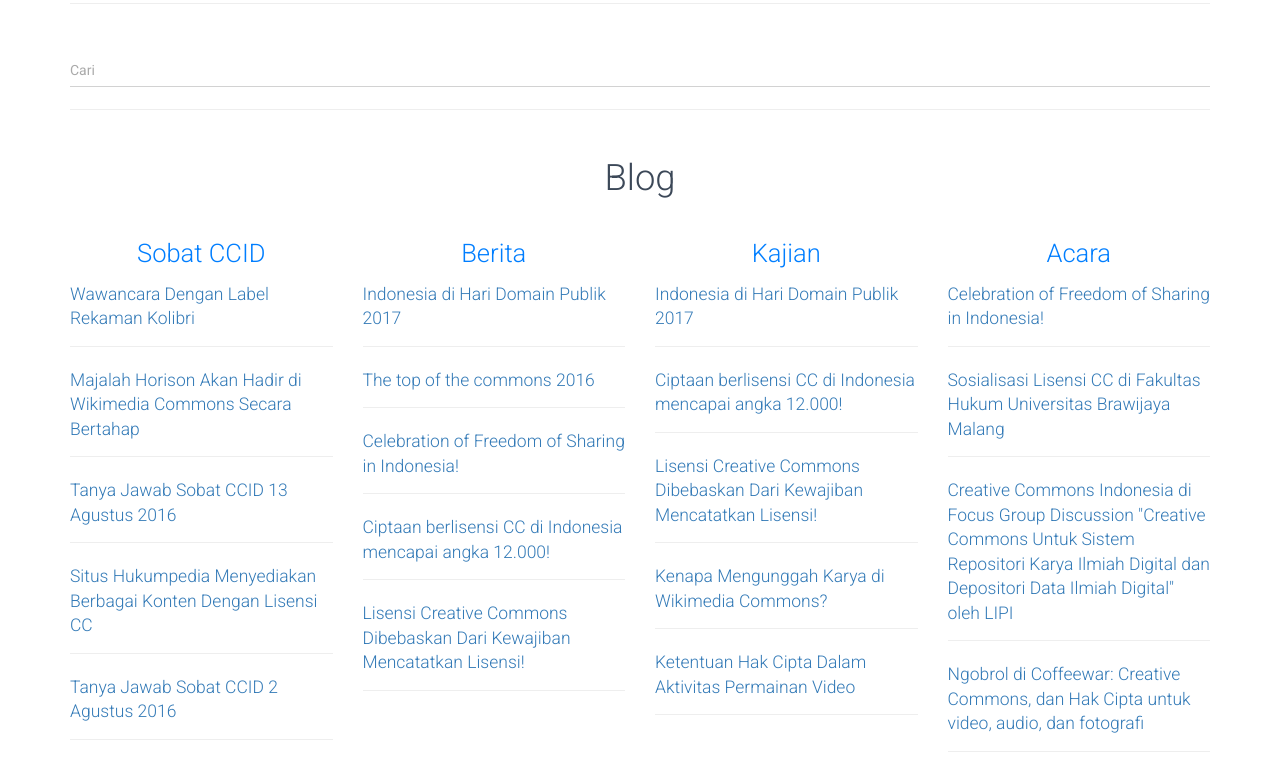
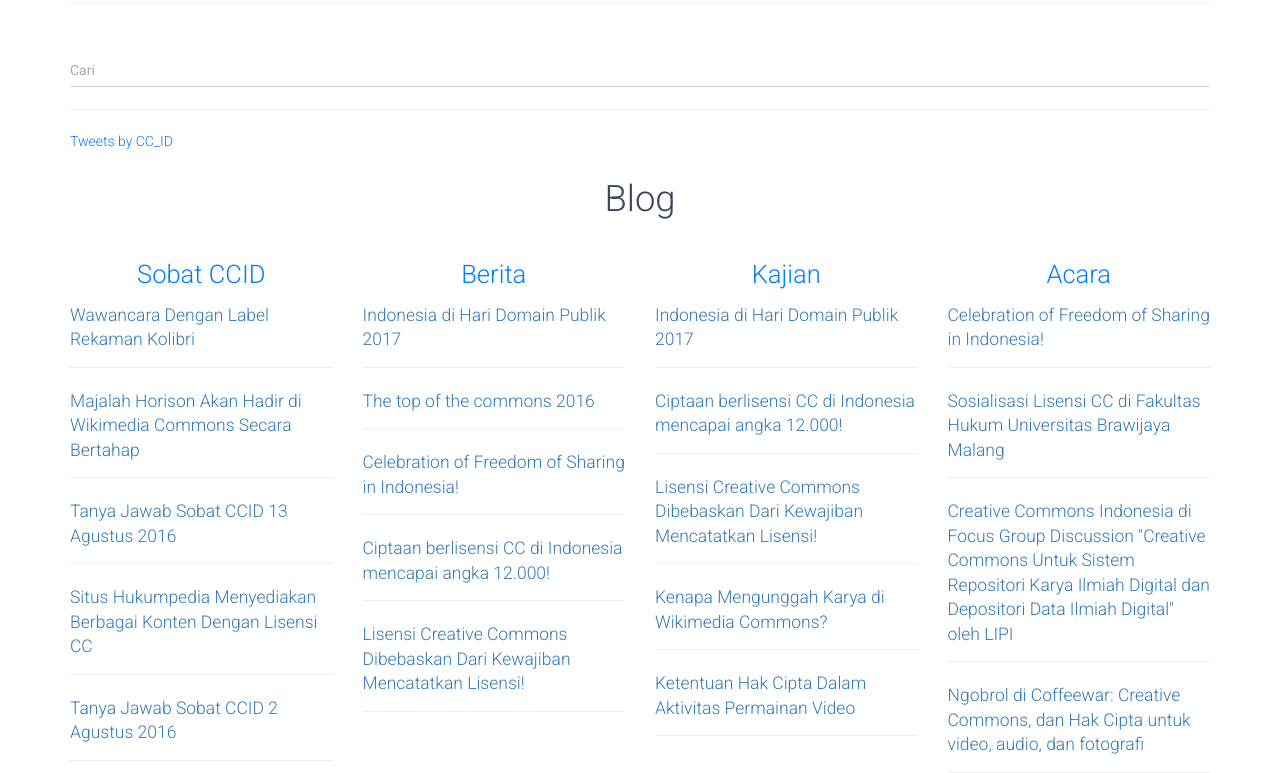
Before and after one commit to RioSatria/CCID, a Jekyll site: the page built from index.html, in a window 1280 px wide and 900 px high, scrolled down 985 px, cut to the strip 127-900 px from the top of the window. Built offline with Jekyll 4.4.1, drawn with Linux system fonts in a browser that asks for light colours; nearby versions of some CDN libraries; comment, search, counter and statistics services are not loaded.

Commit message:
Update index.html

```diff
--- a/index.html
+++ b/index.html
@@ -37,7 +37,11 @@
 			</div>
 		</div>
 		<hr>
-
+            	<div class="row">
+                	<div class="col-lg-12">
+				<a class="twitter-timeline" data-theme="light" href="https://twitter.com/CC_ID">Tweets by CC_ID</a> <script async src="//platform.twitter.com/widgets.js" charset="utf-8"></script>
+			</div>
+		</div>
             	<div class="row">
                 	<div class="col-lg-12">
                         <div class="title text-center">
```
